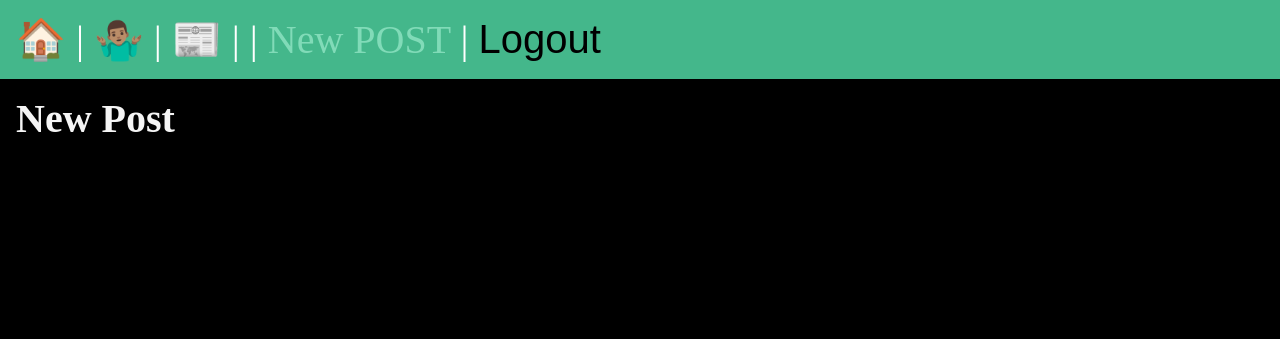
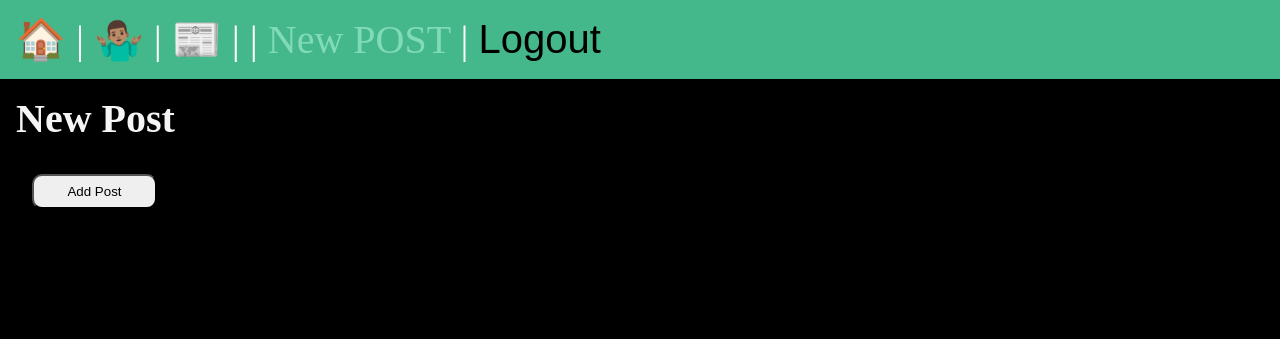
Before and after one commit to Fantonio27/django-practice-1, a Django app: page /posts/new-post/ in a window 1280 px wide. Shown: the top 339 px of the page. Run offline with Django 5.2, Linux system fonts and the light colour scheme; a user stored in the database is signed in.

Commit message:
Add form for creating new posts in post_new.html

```diff
--- a/myproject/posts/templates/posts/post_new.html
+++ b/myproject/posts/templates/posts/post_new.html
@@ -5,5 +5,10 @@
 {%block content %}
     <section>
         <h1>New Post</h1>
+        <form class="form-with-validation" action="{% url 'posts:new-post' %}" method="post" enctype="multipart/form-data">
+            {% csrf_token %}
+            {{ form }}
+            <button class="form-submit">Add Post</button>
+        </form>
     </section>
 {% endblock %}
```
